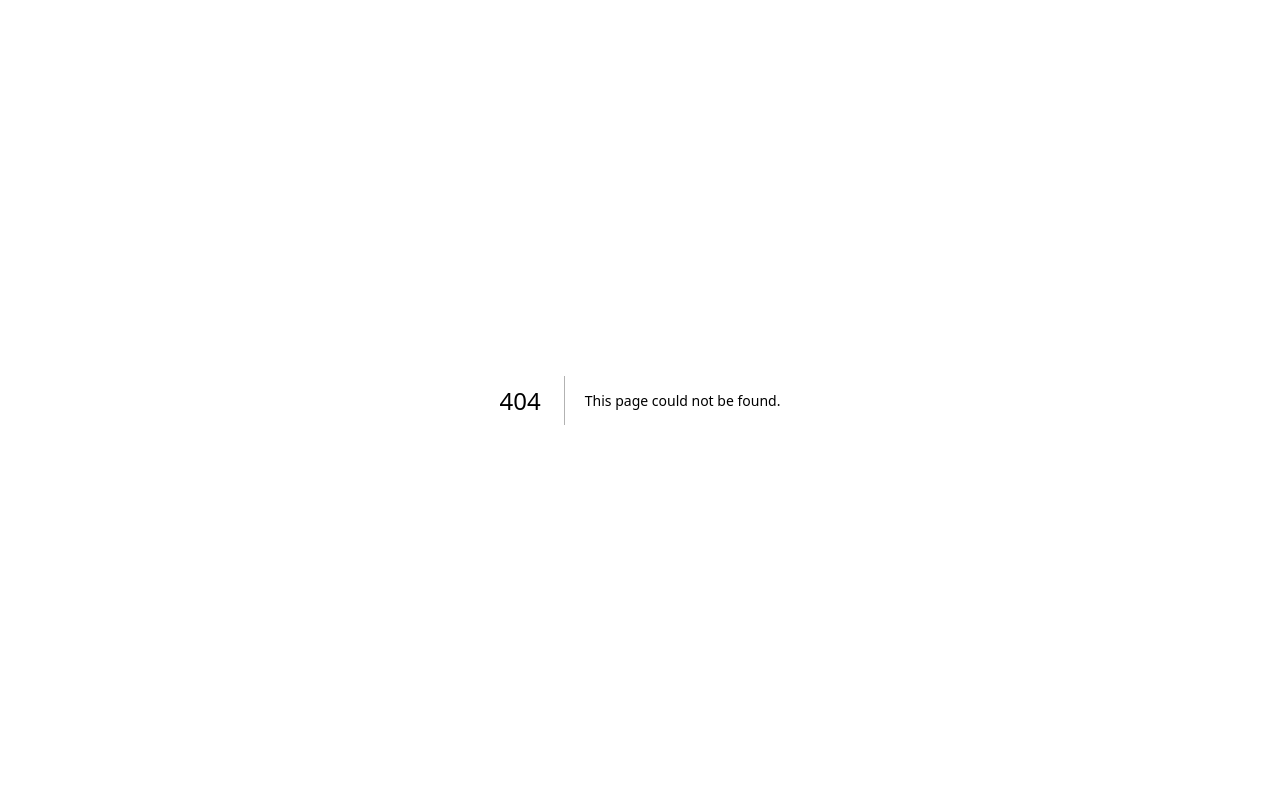
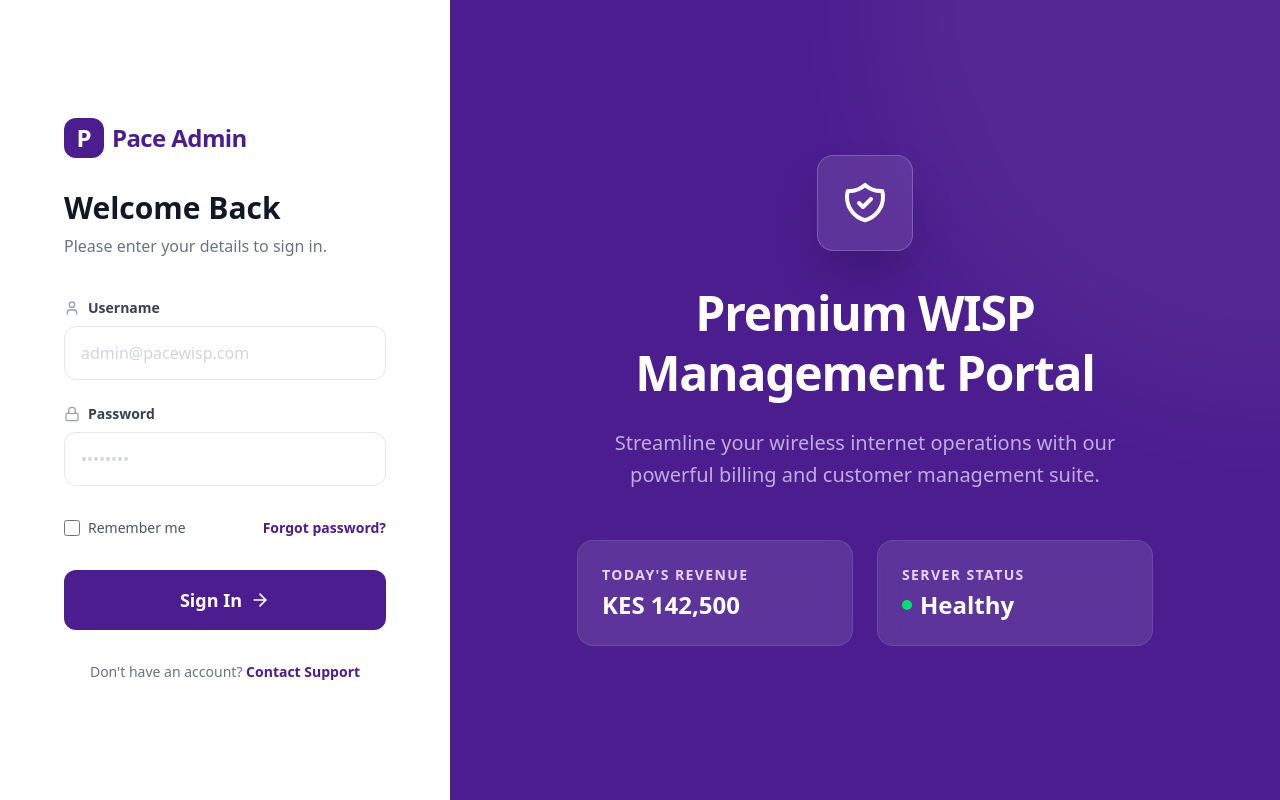
Before and after one commit to dennismutuku2005/pacewebsite, a Next.js app in the folder paceadmin/: page /login in a window 1280 px wide. Before the commit this address had no page. Built offline with nearby package versions, Linux system fonts and the light colour scheme.

Commit message:
Auto-update:

```diff
--- /dev/null
+++ b/paceadmin/src/app/login/page.js
@@ -0,0 +1,151 @@
+"use client"
+
+import React, { useState } from 'react'
+import Image from 'next/image'
+import { useRouter } from 'next/navigation'
+import { motion } from 'framer-motion'
+import { Lock, User, ArrowRight } from 'lucide-react'
+
+export default function LoginPage() {
+    const router = useRouter()
+    const [username, setUsername] = useState('')
+    const [password, setPassword] = useState('')
+    const [isLoading, setIsLoading] = useState(false)
+
+    const handleLogin = (e) => {
+        e.preventDefault()
+        setIsLoading(true)
+        // Simulate login
+        setTimeout(() => {
+            router.push('/dashboard')
+        }, 1500)
+    }
+
+    return (
+        <div className="min-h-screen flex bg-white font-sans overflow-hidden">
+            {/* Left Side - Login Form */}
+            <div className="w-full lg:w-[450px] p-8 lg:p-16 flex flex-col justify-center bg-white z-10">
+                <div className="mb-10 text-center lg:text-left">
+                    <div className="flex items-center gap-2 mb-8 justify-center lg:justify-start">
+                        <div className="w-10 h-10 bg-pace-purple rounded-xl flex items-center justify-center text-white font-bold text-2xl">P</div>
+                        <span className="text-2xl font-bold text-pace-purple tracking-tight">Pace Admin</span>
+                    </div>
+                    <h2 className="text-3xl font-bold text-gray-900 mb-2">Welcome Back</h2>
+                    <p className="text-gray-500">Please enter your details to sign in.</p>
+                </div>
+
+                <form onSubmit={handleLogin} className="space-y-6">
+                    <div className="space-y-2">
+                        <label className="text-sm font-semibold text-gray-700 flex items-center gap-2">
+                            <User size={16} className="text-gray-400" />
+                            Username
+                        </label>
+                        <input
+                            type="text"
+                            required
+                            value={username}
+                            onChange={(e) => setUsername(e.target.value)}
+                            placeholder="admin@pacewisp.com"
+                            className="w-full px-4 py-3.5 rounded-xl border border-gray-200 focus:border-pace-purple focus:ring-4 focus:ring-pace-purple/5 outline-none transition-all placeholder:text-gray-300"
+                        />
+                    </div>
+
+                    <div className="space-y-2">
+                        <label className="text-sm font-semibold text-gray-700 flex items-center gap-2">
+                            <Lock size={16} className="text-gray-400" />
+                            Password
+                        </label>
+                        <input
+                            type="password"
+                            required
+                            value={password}
+                            onChange={(e) => setPassword(e.target.value)}
+                            placeholder="••••••••"
+                            className="w-full px-4 py-3.5 rounded-xl border border-gray-200 focus:border-pace-purple focus:ring-4 focus:ring-pace-purple/5 outline-none transition-all placeholder:text-gray-300"
+                        />
+                    </div>
+
+                    <div className="flex items-center justify-between py-2">
+                        <label className="flex items-center gap-2 cursor-pointer group">
+                            <input type="checkbox" className="w-4 h-4 rounded border-gray-300 text-pace-purple focus:ring-pace-purple transition-all" />
+                            <span className="text-sm text-gray-600 group-hover:text-gray-900 transition-colors">Remember me</span>
+                        </label>
+                        <button type="button" className="text-sm font-semibold text-pace-purple hover:text-pace-purple-dark transition-colors">
+                            Forgot password?
+                        </button>
+                    </div>
+
+                    <button
+                        type="submit"
+                        disabled={isLoading}
+                        className="w-full bg-pace-purple text-white py-4 rounded-xl font-bold text-lg hover:bg-pace-purple-dark transition-all hover:shadow-xl hover:-translate-y-0.5 flex items-center justify-center gap-2 disabled:opacity-70 disabled:transform-none"
+                    >
+                        {isLoading ? (
+                            <div className="w-6 h-6 border-3 border-white/30 border-t-white rounded-full animate-spin"></div>
+                        ) : (
+                            <>
+                                Sign In
+                                <ArrowRight size={20} />
+                            </>
+                        )}
+                    </button>
+                </form>
+
+                <p className="mt-8 text-center text-sm text-gray-500">
+                    Don't have an account? <span className="text-pace-purple font-semibold hover:underline cursor-pointer">Contact Support</span>
+                </p>
+            </div>
+
+            {/* Right Side - Image/Illustration */}
+            <div className="hidden lg:flex flex-1 bg-pace-purple relative overflow-hidden items-center justify-center p-20 text-white">
+                {/* Abstract Background Shapes */}
+                <div className="absolute top-0 right-0 w-[800px] h-[800px] bg-white/5 rounded-full blur-3xl -translate-y-1/2 translate-x-1/2"></div>
+                <div className="absolute bottom-0 left-0 w-[600px] h-[600px] bg-pace-orange-start/10 rounded-full blur-3xl translate-y-1/2 -translate-x-1/4"></div>
+
+                <div className="relative z-10 max-w-xl text-center">
+                    <motion.div
+                        initial={{ opacity: 0, scale: 0.9 }}
+                        animate={{ opacity: 1, scale: 1 }}
+                        transition={{ duration: 0.8 }}
+                        className="mb-12"
+                    >
+                        <div className="w-24 h-24 bg-white/10 backdrop-blur-xl rounded-2xl flex items-center justify-center mx-auto shadow-2xl border border-white/20 mb-8">
+                            <svg className="w-12 h-12 text-white" fill="none" stroke="currentColor" viewBox="0 0 24 24">
+                                <path strokeLinecap="round" strokeLinejoin="round" strokeWidth={2} d="M9 12l2 2 4-4m5.618-4.016A11.955 11.955 0 0112 2.944a11.955 11.955 0 01-8.618 3.04A12.02 12.02 0 003 9c0 5.591 3.824 10.29 9 11.622 5.176-1.332 9-6.03 9-11.622 0-1.042-.133-2.052-.382-3.016z" />
+                            </svg>
+                        </div>
+                        <h1 className="text-5xl font-bold mb-6 leading-tight tracking-tight">Premium WISP <br /> Management Portal</h1>
+                        <p className="text-xl text-purple-100/70 font-light leading-relaxed">
+                            Streamline your wireless internet operations with our powerful billing and customer management suite.
+                        </p>
+                    </motion.div>
+
+                    {/* Stats Preview */}
+                    <div className="grid grid-cols-2 gap-6 mt-12 text-left">
+                        <div className="bg-white/10 backdrop-blur-md rounded-2xl p-6 border border-white/10">
+                            <p className="text-purple-200 text-sm mb-1 uppercase tracking-widest font-bold">Today's Revenue</p>
+                            <p className="text-2xl font-bold">KES 142,500</p>
+                        </div>
+                        <div className="bg-white/10 backdrop-blur-md rounded-2xl p-6 border border-white/10">
+                            <p className="text-purple-200 text-sm mb-1 uppercase tracking-widest font-bold">Server Status</p>
+                            <p className="text-2xl font-bold flex items-center gap-2">
+                                <span className="w-2.5 h-2.5 bg-green-400 rounded-full animate-pulse"></span>
+                                Healthy
+                            </p>
+                        </div>
+                    </div>
+                </div>
+
+                {/* Floating circles decoration */}
+                <motion.div
+                    animate={{
+                        y: [0, -20, 0],
+                        rotate: [0, 5, 0]
+                    }}
+                    transition={{ repeat: Infinity, duration: 6 }}
+                    className="absolute top-20 right-20 w-16 h-16 bg-gradient-to-br from-pace-orange-start to-pace-orange-end rounded-full opacity-50 blur-xl"
+                ></motion.div>
+            </div>
+        </div>
+    )
+}
```
